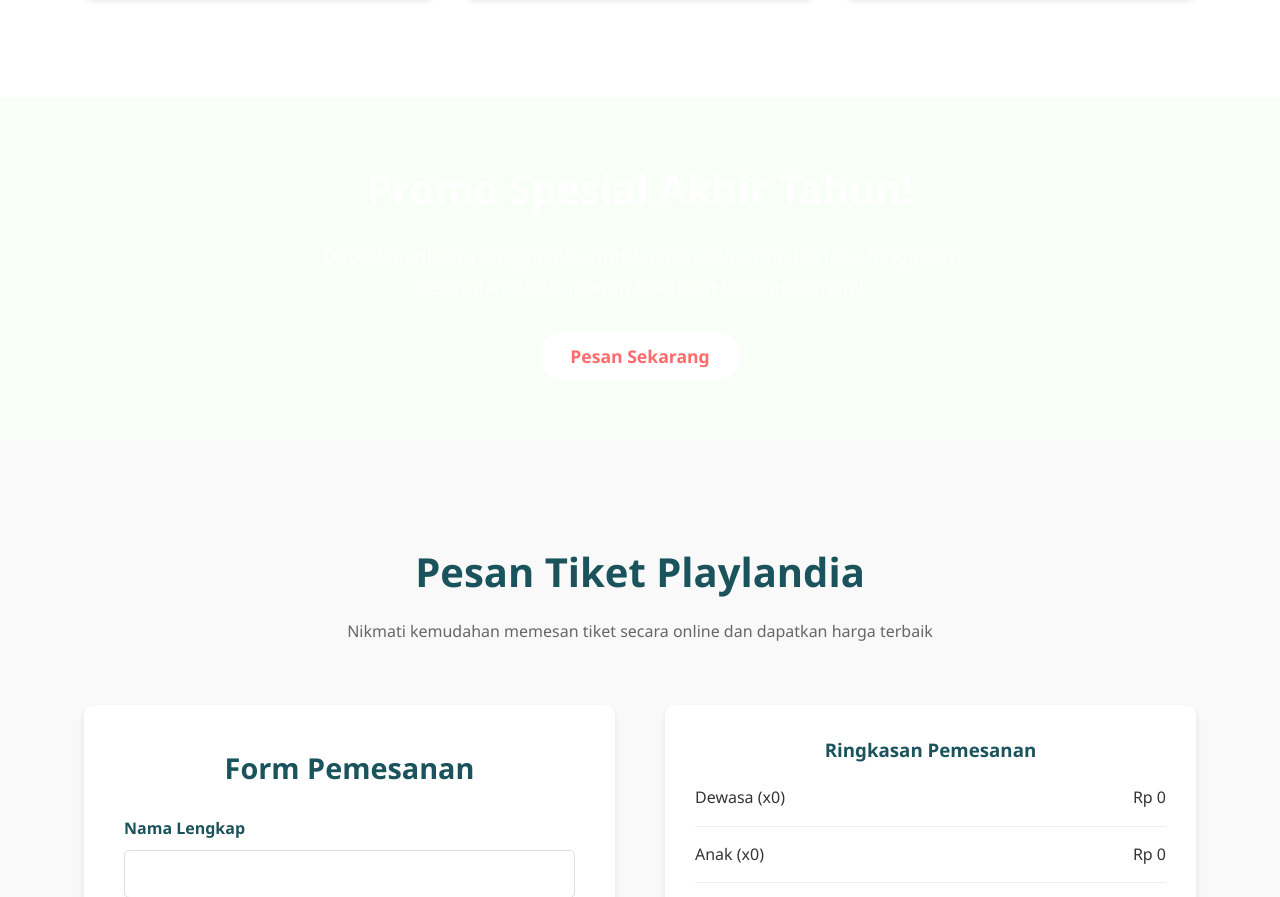
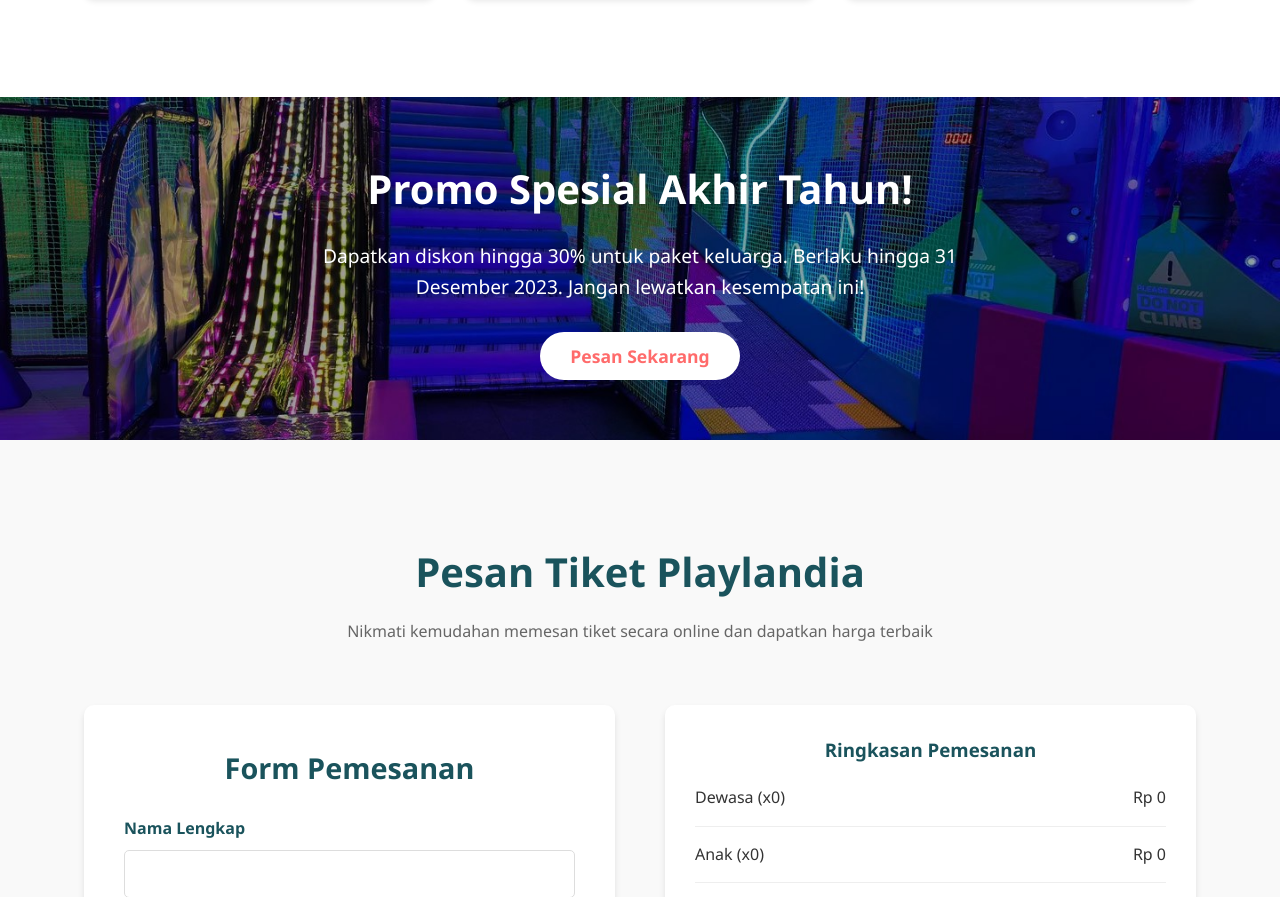
Before and after one commit to Narucok/Landing-Page, a plain HTML site: page index.html in a window 1280 px wide. Shown: the part 1169-2066 px from the top of the page. Drawn offline with Linux system fonts and the light colour scheme.

Commit message:
Update index.html

```diff
--- a/index.html
+++ b/index.html
@@ -78,7 +78,7 @@
     </section>
 
     <!-- Promo Section -->
-    <section class="promo" id="promo" style="background: url('assets/promo-bg.jpg') center/cover no-repeat; color: white; text-align: center; padding: 60px 20px;">
+    <section class="promo" id="promo" style="background: url('assets/17e6e86b-267d-4472-8b82-ab8af796c028-1738922909026-d528b015a423abc942f7778b6985722e.jpg') center/cover no-repeat; color: white; text-align: center; padding: 60px 20px;">
         <div class="container">
             <h2>Promo Spesial Akhir Tahun!</h2>
             <p>Dapatkan diskon hingga 30% untuk paket keluarga. Berlaku hingga 31 Desember 2023. Jangan lewatkan kesempatan ini!</p>
```
